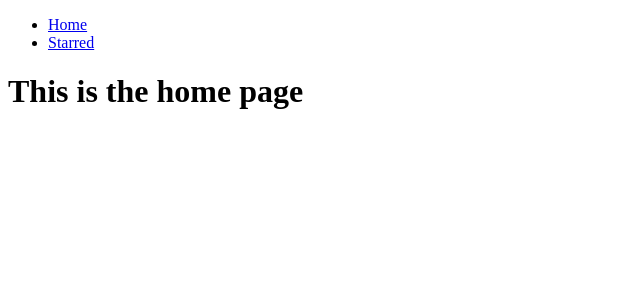
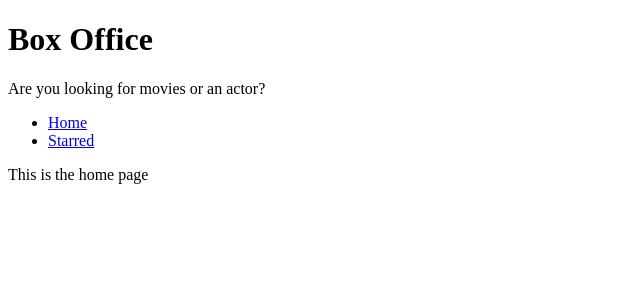
Before and after one commit to ndpniraj/box-office, a React (Create React App) app: page / in a window 1280 px wide. Shown: the top 300 px of the page, without its empty margins (0-640 px from the left). Built offline with nearby package versions, Linux system fonts and the light colour scheme.

Commit message:
created managed layout and added title component

```diff
--- a/src/App.js
+++ b/src/App.js
@@ -1,20 +1,16 @@
 import React from 'react';
 import { Switch, Route } from 'react-router-dom';
 import './App.css';
-import Navbar from './components/Navbar';
 import Home from './pages/Home';
 import Starred from './pages/Starred';
 
 function App() {
   return (
-    <div>
-      <Navbar />
-      <Switch>
-        <Route exact path="/" component={Home} />
-        <Route exact path="/starred" component={Starred} />
-        <Route>This is the 404 page</Route>
-      </Switch>
-    </div>
+    <Switch>
+      <Route exact path="/" component={Home} />
+      <Route exact path="/starred" component={Starred} />
+      <Route>This is the 404 page</Route>
+    </Switch>
   );
 }
 
--- /dev/null
+++ b/src/components/MainPageLayout.js
@@ -0,0 +1,18 @@
+import React from 'react';
+import Navbar from './Navbar';
+import Title from './Title';
+
+const MainPageLayout = ({ children }) => {
+  return (
+    <div>
+      <Title
+        title="Box Office"
+        subtitle="Are you looking for movies or an actor?"
+      />
+      <Navbar />
+      {children}
+    </div>
+  );
+};
+
+export default MainPageLayout;
--- /dev/null
+++ b/src/components/Title.js
@@ -0,0 +1,12 @@
+import React from 'react';
+
+const Title = ({ title, subtitle }) => {
+  return (
+    <div>
+      <h1>{title}</h1>
+      <p>{subtitle}</p>
+    </div>
+  );
+};
+
+export default Title;
--- a/src/pages/Home.js
+++ b/src/pages/Home.js
@@ -1,7 +1,8 @@
 import React from 'react';
+import MainPageLayout from '../components/MainPageLayout';
 
 const Home = () => {
-  return <h1>This is the home page</h1>;
+  return <MainPageLayout>This is the home page</MainPageLayout>;
 };
 
 export default Home;
--- a/src/pages/Starred.js
+++ b/src/pages/Starred.js
@@ -1,7 +1,8 @@
 import React from 'react';
+import MainPageLayout from '../components/MainPageLayout';
 
 const Starred = () => {
-  return <h1>This is the starred page.</h1>;
+  return <MainPageLayout>This is the starred page.</MainPageLayout>;
 };
 
 export default Starred;
```
Also changed, not shown: 1 other file (tests, documents, lock files or other folders).
